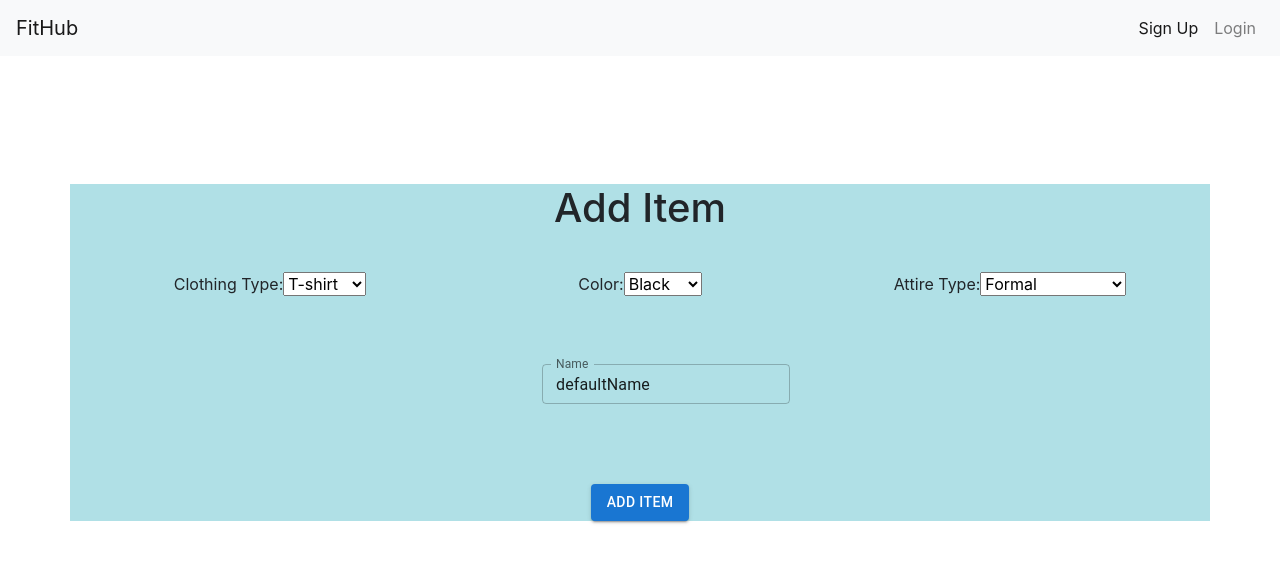
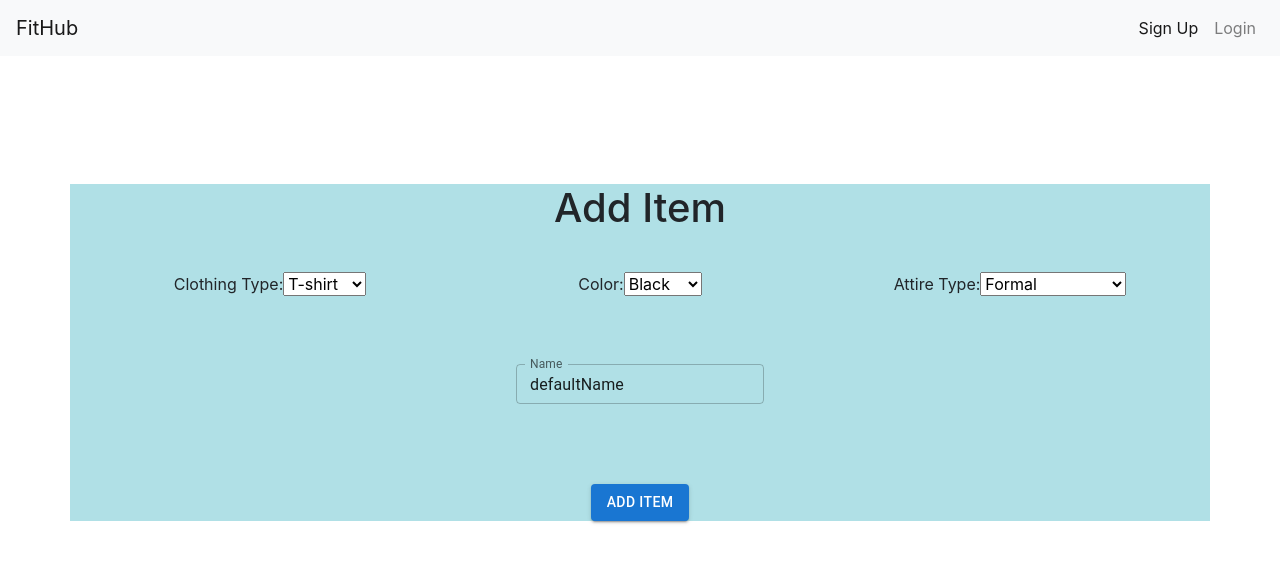
Before and after one commit to rokarn12/fithub-app, a React (Create React App) app in the folder fithub_mongodb/client/: page /additempage in a window 1280 px wide. Shown: the top 562 px of the page. Built offline with nearby package versions, Linux system fonts and the light colour scheme; no server answers.

Commit message:
alignment fix

```diff
--- a/fithub_mongodb/client/src/pages/AddItemPage.jsx
+++ b/fithub_mongodb/client/src/pages/AddItemPage.jsx
@@ -82,12 +82,12 @@ const AddItemPage = () => {
                     </select>
                 </div>
             </div>
-            <div className="d-flex flex-row mb-3" style={{marginTop: "50px"}}>
+            <div className="d-flex flex-row mb-3 justify-content-center" style={{marginTop: "50px"}}>
                 <TextField
                         size="small"
                         variant="outlined"
                         label="Name"
-                        style={{marginLeft: "457px"}}
+                        //style={{marginLeft: "457px"}}
                         value={itemName}
                         onChange={(e) => setitemName(e.target.value)}/>
             </div>
```
